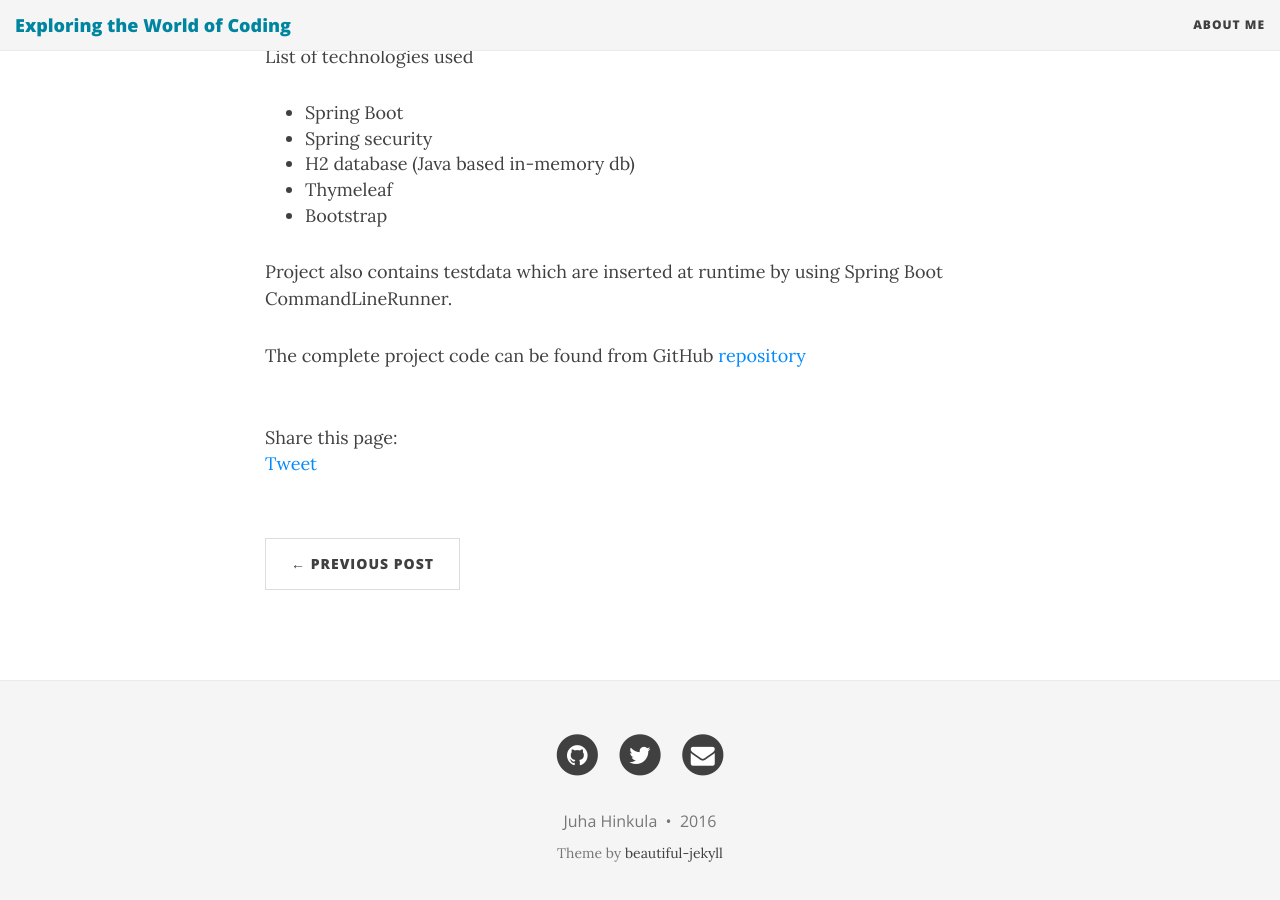
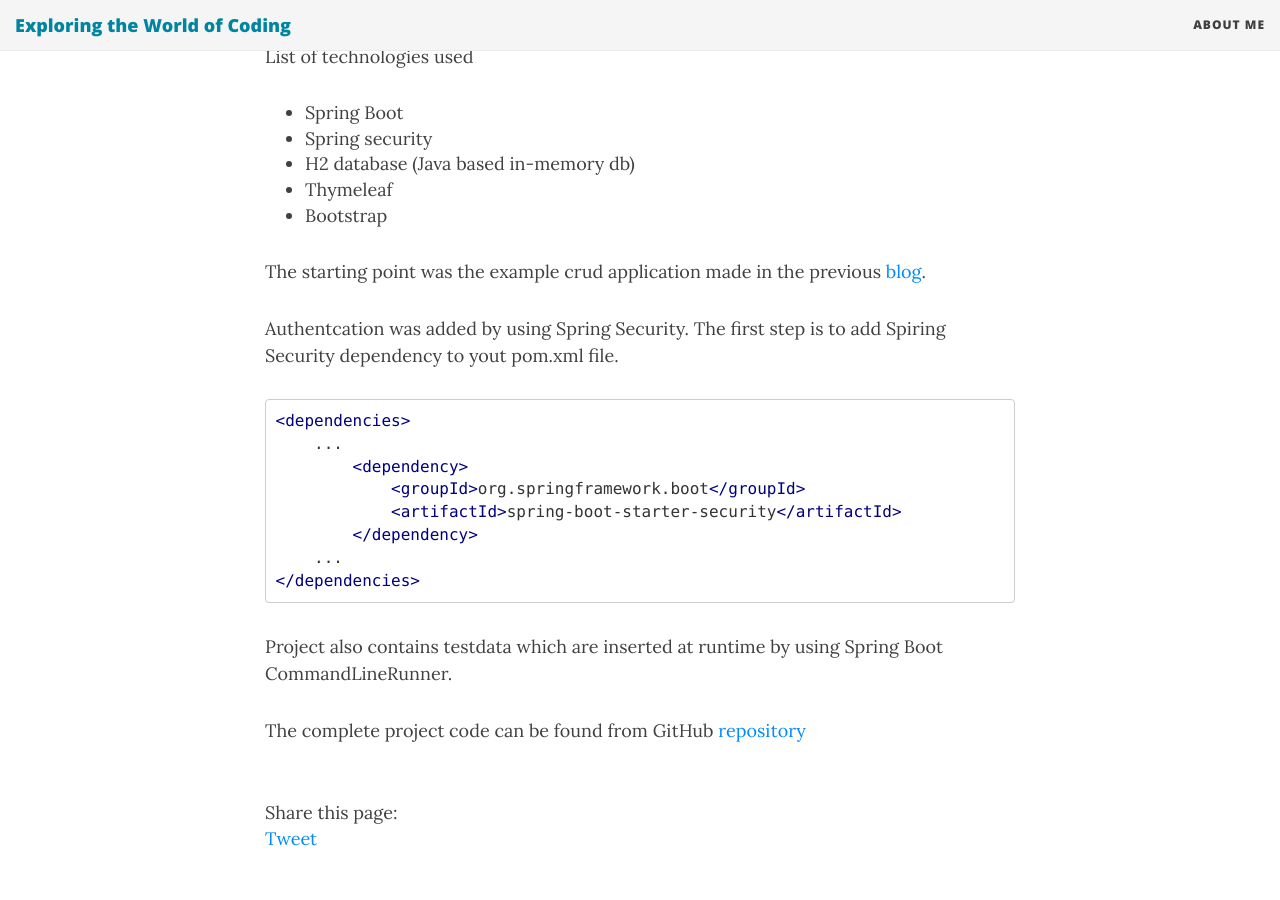
Before and after one commit to juhahinkula/juhahinkula.github.io, a Jekyll site: the page built from _posts/2016-07-08-crudboot-security.markdown, in a window 1280 px wide and 900 px high, scrolled down 666 px. Built offline with Jekyll 4.4.1, drawn with Linux system fonts in a browser that asks for light colours; nearby versions of some CDN libraries; comment, search, counter and statistics services are not loaded.

Commit message:
new post

```diff
--- a/_posts/2016-07-08-crudboot-security.markdown
+++ b/_posts/2016-07-08-crudboot-security.markdown
@@ -15,6 +15,21 @@ List of technologies used
 - Thymeleaf
 - Bootstrap
 
+The starting point was the example crud application made in the previous [blog](/2016-06-16-crudboot).
+
+Authentcation was added by using Spring Security. The first step is to add Spiring Security dependency to yout pom.xml file.
+
+{% highlight xml %}
+<dependencies>
+    ...
+        <dependency>
+            <groupId>org.springframework.boot</groupId>
+            <artifactId>spring-boot-starter-security</artifactId>
+        </dependency>
+    ...
+</dependencies>
+{% endhighlight %}
+
 Project also contains testdata which are inserted at runtime by using Spring Boot CommandLineRunner.
 
 The complete project code can be found from GitHub [repository](https://github.com/juhahinkula/StudentListSecure.git)
```
